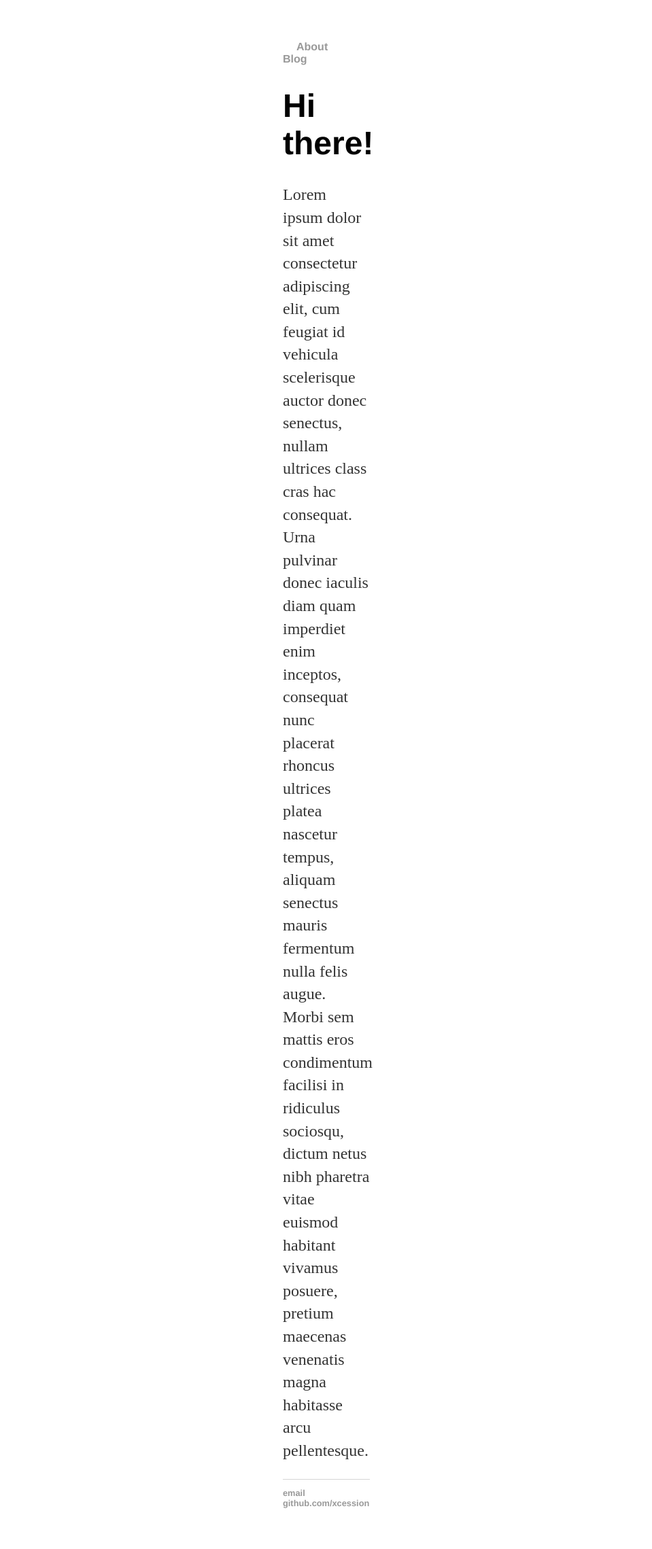
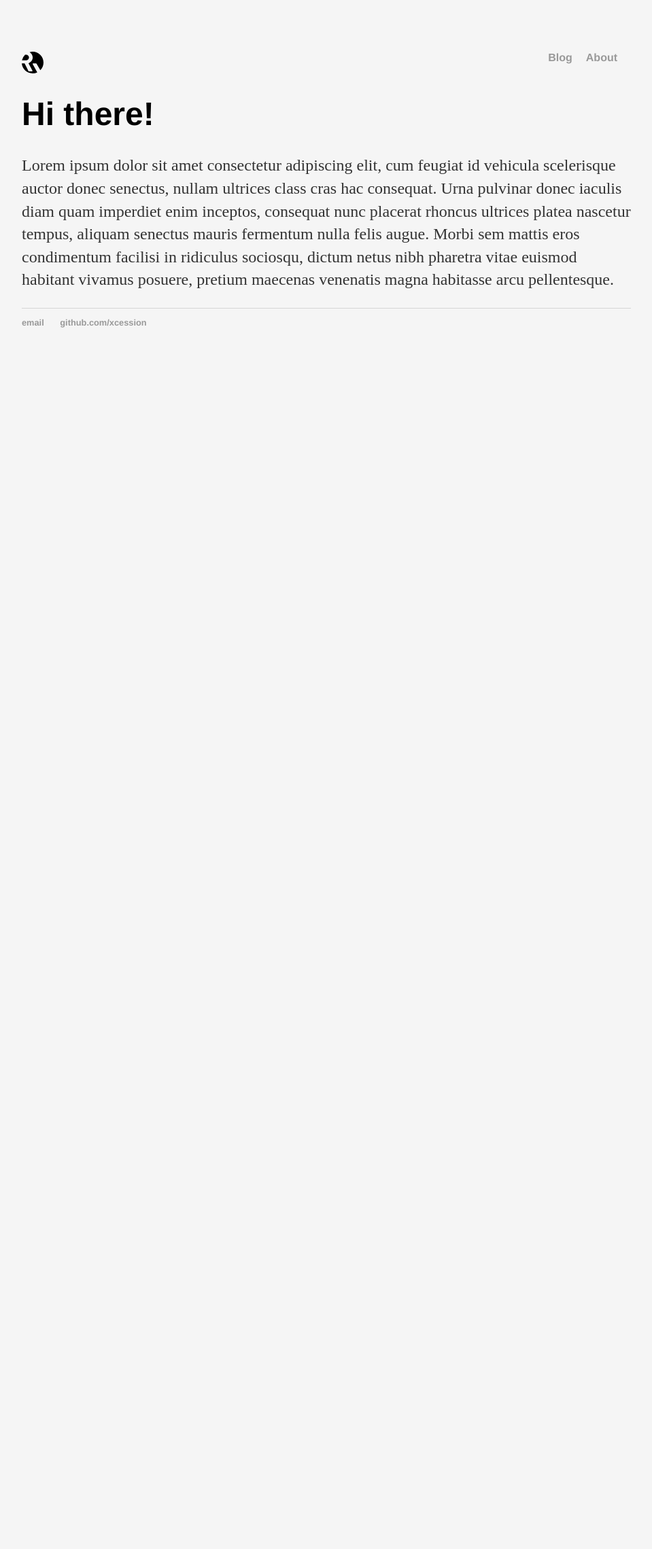
Before and after one commit to xcession/xcession.github.io, a Jekyll site: the page built from index.html, in a window 1280 px wide. Shown: the whole page at 68% size, without its empty margins (160-1119 px from the left). Built offline with Jekyll 4.4.1, drawn with Linux system fonts in a browser that asks for light colours; after the commit the page ends 900 px from its top, so only the background shows below that.

```diff
--- a/_layouts/default.html
+++ b/_layouts/default.html
@@ -4,13 +4,14 @@
     <title>{{ page.title }}</title>
     <!-- link to main stylesheet -->
     <link rel="stylesheet" type="text/css" href="/css/main.css">
+    {% include analytics.html %}
 </head>
 <body>
 <nav>
     <ul>
-        <li><a href="/"></a></li>
-        <li><a href="/about">About</a></li>
-        <li><a href="/blog">Blog</a></li>
+        <li><a href="/" class="logo">Reverie Visuals</a></li>
+        <li class="right"><a href="/about">About</a></li>
+        <li class="right"><a href="/blog">Blog</a></li>
     </ul>
 </nav>
 <div class="container">
--- a/css/main.css
+++ b/css/main.css
@@ -1,13 +1,36 @@
 body {
+    background: #F5F5F5;
     margin: 60px auto;
-    width: 10%;
+    width: 70%;
+}
+
+.logo {
+    background: url(/img/logo.svg) no-repeat;
+    background-size: 32px 32px;
+    display: inline-block;
+    height: 32px;
+    padding: 0;
+    text-indent: -9999px;
+    width: 32px;
+}
+
+.right {
+    float: right;
+}
+
+nav {
+    overflow: auto;
 }
 
 nav ul, footer ul {
     font-family: 'Helvetica', 'Arial', 'sans-serif';
     font-weight: bold;
     list-style: none;
-    padding: 0px;
+    padding: 0;
+}
+
+nav ul li {
+    float: left;
 }
 
 nav ul li, footer ul li {
```
Also changed, not shown: _includes/analytics.html (added, +9 -0 lines).
